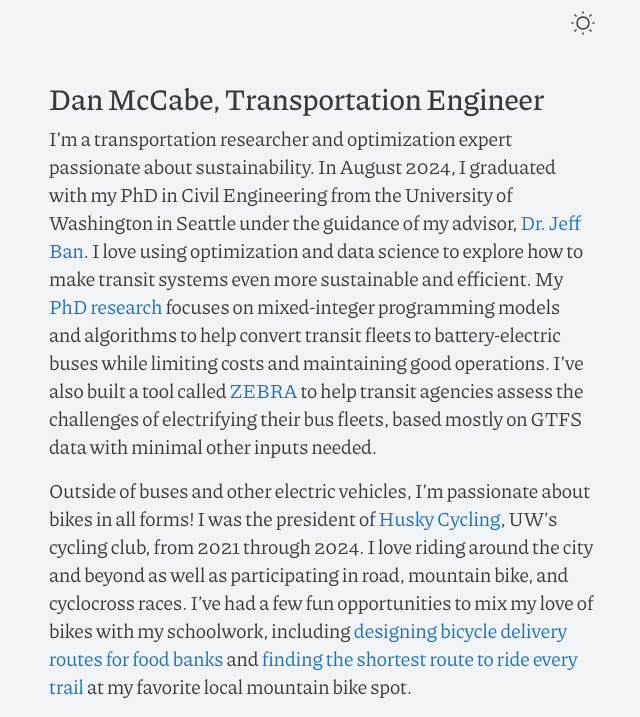
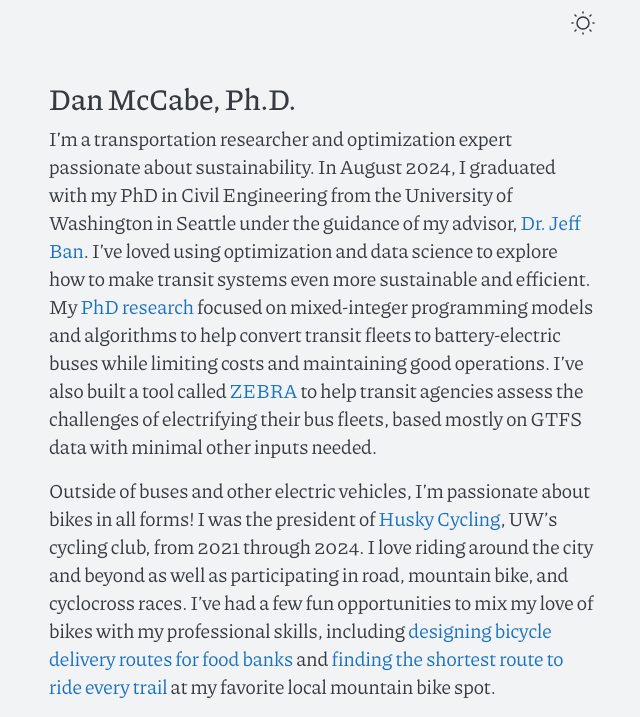
Before and after one commit to dan-mccabe/dan-mccabe.github.io, a Jekyll site: the page built from index.md, in a window 1280 px wide and 900 px high, scrolled down 743 px, cut to the strip 183-900 px from the top of the window. Shown: the whole strip, without its empty margins (318-958 px from the left). Built offline with Jekyll 4.4.1, drawn with Linux system fonts in a browser that asks for light colours; some of the changed text lies outside the part shown.

Commit message:
bringing site fully up to date before INFORMS

```diff
--- a/index.md
+++ b/index.md
@@ -3,10 +3,10 @@ layout: home
 title: Home
 ---
 
-# Dan McCabe, Transportation Engineer
+# Dan McCabe, Ph.D.
 
-I'm a transportation researcher and optimization expert passionate about sustainability. In August 2024, I graduated with my PhD in Civil Engineering from the University of Washington in Seattle under the guidance of my advisor, [Dr. Jeff Ban](https://www.ce.washington.edu/facultyfinder/xuegang-%28jeff%29-ban). I love using optimization and data science to explore how to make transit systems even more sustainable and efficient. My [PhD research](/research) focuses on mixed-integer programming models and algorithms to help convert transit fleets to battery-electric buses while limiting costs and maintaining good operations. I've also built a tool called [ZEBRA](https://bit.ly/zebra-app) to help transit agencies assess the challenges of electrifying their bus fleets, based mostly on GTFS data with minimal other inputs needed.
+I'm a transportation researcher and optimization expert passionate about sustainability. In August 2024, I graduated with my PhD in Civil Engineering from the University of Washington in Seattle under the guidance of my advisor, [Dr. Jeff Ban](https://www.ce.washington.edu/facultyfinder/xuegang-%28jeff%29-ban). I've loved using optimization and data science to explore how to make transit systems even more sustainable and efficient. My [PhD research](/research) focused on mixed-integer programming models and algorithms to help convert transit fleets to battery-electric buses while limiting costs and maintaining good operations. I've also built a tool called [ZEBRA](https://bit.ly/zebra-app) to help transit agencies assess the challenges of electrifying their bus fleets, based mostly on GTFS data with minimal other inputs needed.
 
-Outside of buses and other electric vehicles, I'm passionate about bikes in all forms! I was the president of [Husky Cycling](https://www.huskycyclinguw.com), UW's cycling club, from 2021 through 2024. I love riding around the city and beyond as well as participating in road, mountain bike, and cyclocross races. I've had a few fun opportunities to mix my love of bikes with my schoolwork, including [designing bicycle delivery routes for food banks](/prp) and [finding the shortest route to ride every trail](/wrpp) at my favorite local mountain bike spot.
+Outside of buses and other electric vehicles, I'm passionate about bikes in all forms! I was the president of [Husky Cycling](https://www.huskycyclinguw.com), UW's cycling club, from 2021 through 2024. I love riding around the city and beyond as well as participating in road, mountain bike, and cyclocross races. I've had a few fun opportunities to mix my love of bikes with my professional skills, including [designing bicycle delivery routes for food banks](/prp) and [finding the shortest route to ride every trail](/wrpp) at my favorite local mountain bike spot.
 
-My CV is available as a webpage [here](/cv) or a PDF [here](/Dan_McCabe_Resume.pdf). I'm currently searching for industry jobs starting in Fall 2024, so please reach out if you are interested in working together.
+My academic CV is available as a webpage [here](/cv) and my one-page resume can be downloaded [here](/Dan_McCabe_Resume.pdf). I'm currently searching for industry jobs starting in Fall 2024, so please reach out if you are interested in working together.
```
Also changed, not shown: cv.md (+5 -2 lines), research.md (+4 -1 lines), 2 other files.
